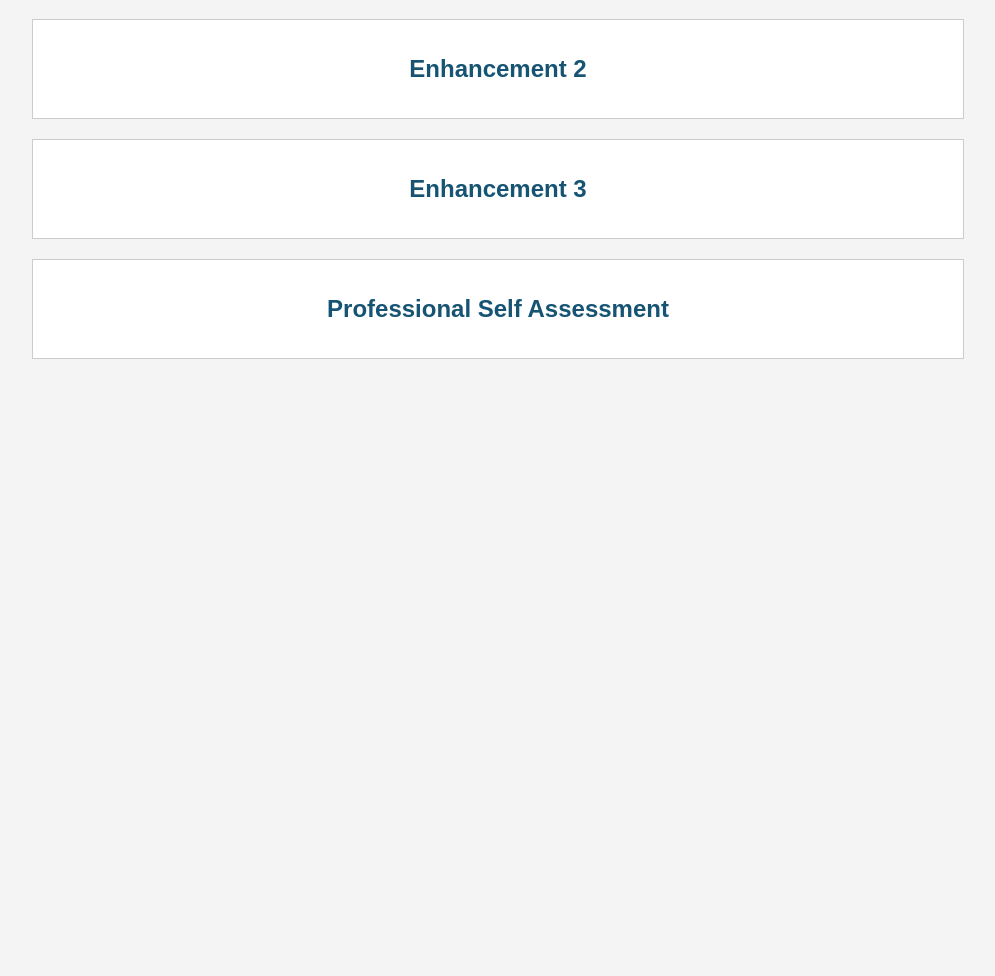
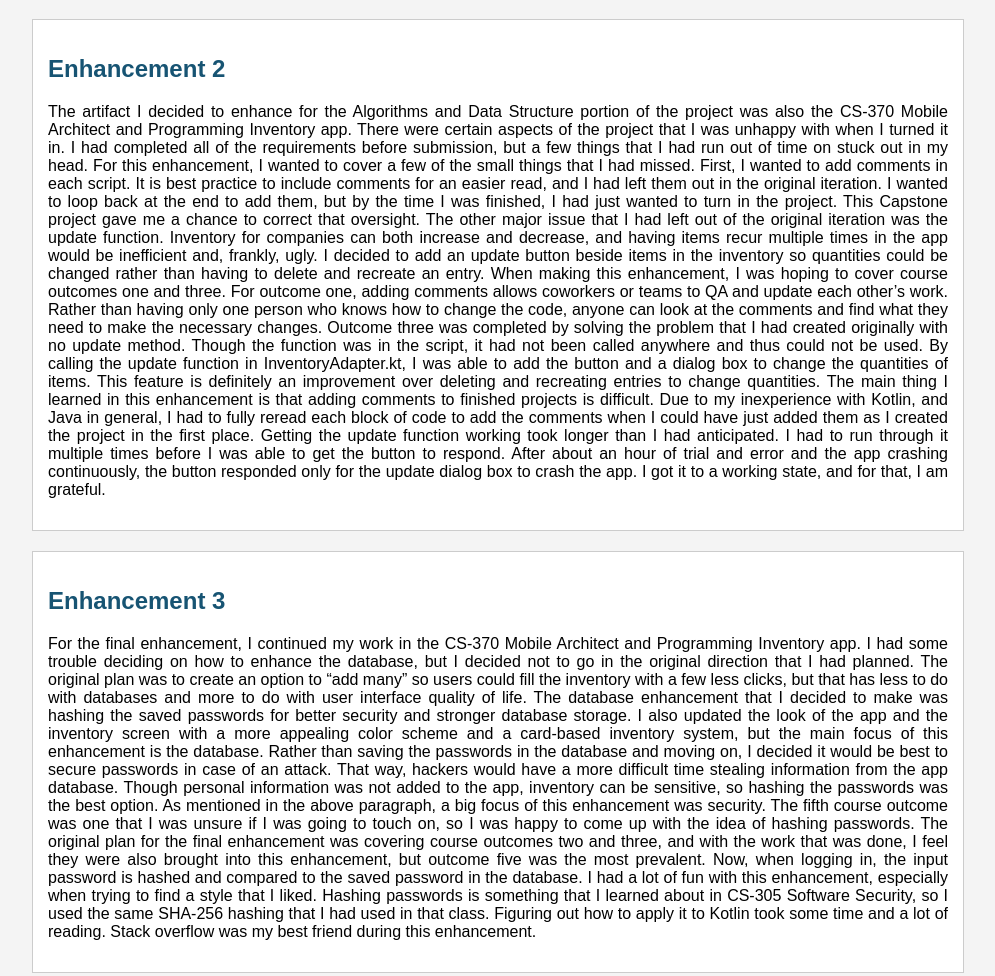
Before and after one commit to Jon-Marvin/CS-499, a plain HTML site: page index.html in a window 1280 px wide. Shown: the part 1363-2339 px from the top of the page, without its empty margins (142-1137 px from the left). Before the commit the page ends 1732 px from the top, so only its background shows below. Drawn offline with Linux system fonts and the light colour scheme.

Commit message:
Enhancement text added

```diff
--- a/index.html
+++ b/index.html
@@ -21,7 +21,7 @@
             display: flex;
             flex-direction: column;
             align-items: center;
-            text-align: center;
+            text-align: justify;
             width: 100%;
             max-width: 900px;
         }
@@ -92,7 +92,10 @@
         <section id="enhancement-2">
             <h2>Enhancement 2</h2>
             <p>
-                <!-- To be added -->
+                The artifact I decided to enhance for the Algorithms and Data Structure portion of the project was also the CS-370 Mobile Architect and Programming Inventory app. There were certain aspects of the project that I was unhappy with when I turned it in. I had completed all of the requirements before submission, but a few things that I had run out of time on stuck out in my head.
+	For this enhancement, I wanted to cover a few of the small things that I had missed. First, I wanted to add comments in each script. It is best practice to include comments for an easier read, and I had left them out in the original iteration. I wanted to loop back at the end to add them, but by the time I was finished, I had just wanted to turn in the project. This Capstone project gave me a chance to correct that oversight. The other major issue that I had left out of the original iteration was the update function. Inventory for companies can both increase and decrease, and having items recur multiple times in the app would be inefficient and, frankly, ugly. I decided to add an update button beside items in the inventory so quantities could be changed rather than having to delete and recreate an entry.
+	When making this enhancement, I was hoping to cover course outcomes one and three. For outcome one, adding comments allows coworkers or teams to QA and update each other’s work. Rather than having only one person who knows how to change the code, anyone can look at the comments and find what they need to make the necessary changes. Outcome three was completed by solving the problem that I had created originally with no update method. Though the function was in the script, it had not been called anywhere and thus could not be used. By calling the update function in InventoryAdapter.kt, I was able to add the button and a dialog box to change the quantities of items. This feature is definitely an improvement over deleting and recreating entries to change quantities.
+	The main thing I learned in this enhancement is that adding comments to finished projects is difficult. Due to my inexperience with Kotlin, and Java in general, I had to fully reread each block of code to add the comments when I could have just added them as I created the project in the first place. Getting the update function working took longer than I had anticipated. I had to run through it multiple times before I was able to get the button to respond. After about an hour of trial and error and the app crashing continuously, the button responded only for the update dialog box to crash the app. I got it to a working state, and for that, I am grateful.
             </p>
 
         </section>
@@ -100,7 +103,10 @@
         <section id="enhancement-3">
             <h2>Enhancement 3</h2>
             <p>
-                <!-- To be added -->
+                For the final enhancement, I continued my work in the CS-370 Mobile Architect and Programming Inventory app. I had some trouble deciding on how to enhance the database, but I decided not to go in the original direction that I had planned. The original plan was to create an option to “add many” so users could fill the inventory with a few less clicks, but that has less to do with databases and more to do with user interface quality of life.
+	The database enhancement that I decided to make was hashing the saved passwords for better security and stronger database storage. I also updated the look of the app and the inventory screen with a more appealing color scheme and a card-based inventory system, but the main focus of this enhancement is the database. Rather than saving the passwords in the database and moving on, I decided it would be best to secure passwords in case of an attack. That way, hackers would have a more difficult time stealing information from the app database. Though personal information was not added to the app, inventory can be sensitive, so hashing the passwords was the best option.
+	As mentioned in the above paragraph, a big focus of this enhancement was security. The fifth course outcome was one that I was unsure if I was going to touch on, so I was happy to come up with the idea of hashing passwords. The original plan for the final enhancement was covering course outcomes two and three, and with the work that was done, I feel they were also brought into this enhancement, but outcome five was the most prevalent. Now, when logging in, the input password is hashed and compared to the saved password in the database. I had a lot of fun with this enhancement, especially when trying to find a style that I liked.
+    Hashing passwords is something that I learned about in CS-305 Software Security, so I used the same SHA-256 hashing that I had used in that class. Figuring out how to apply it to Kotlin took some time and a lot of reading. Stack overflow was my best friend during this enhancement.
             </p>
 
         </section>
```
